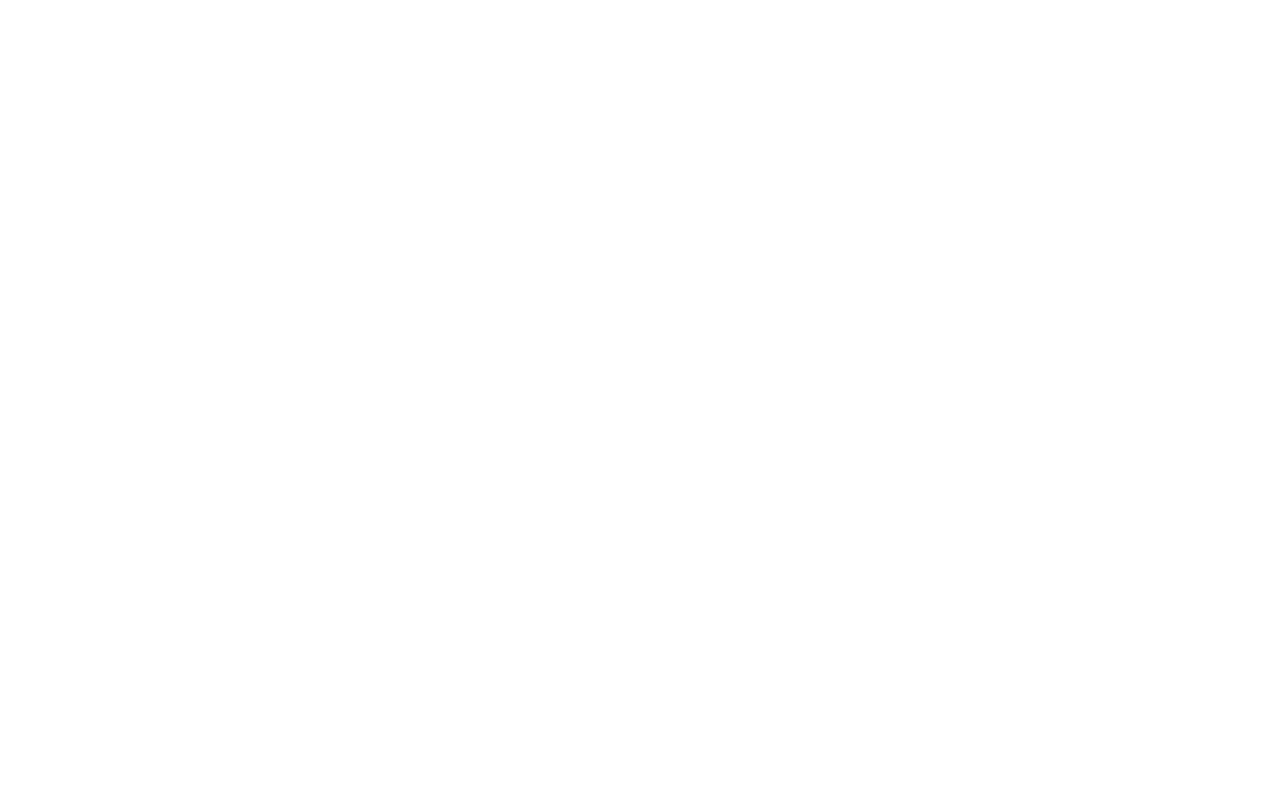
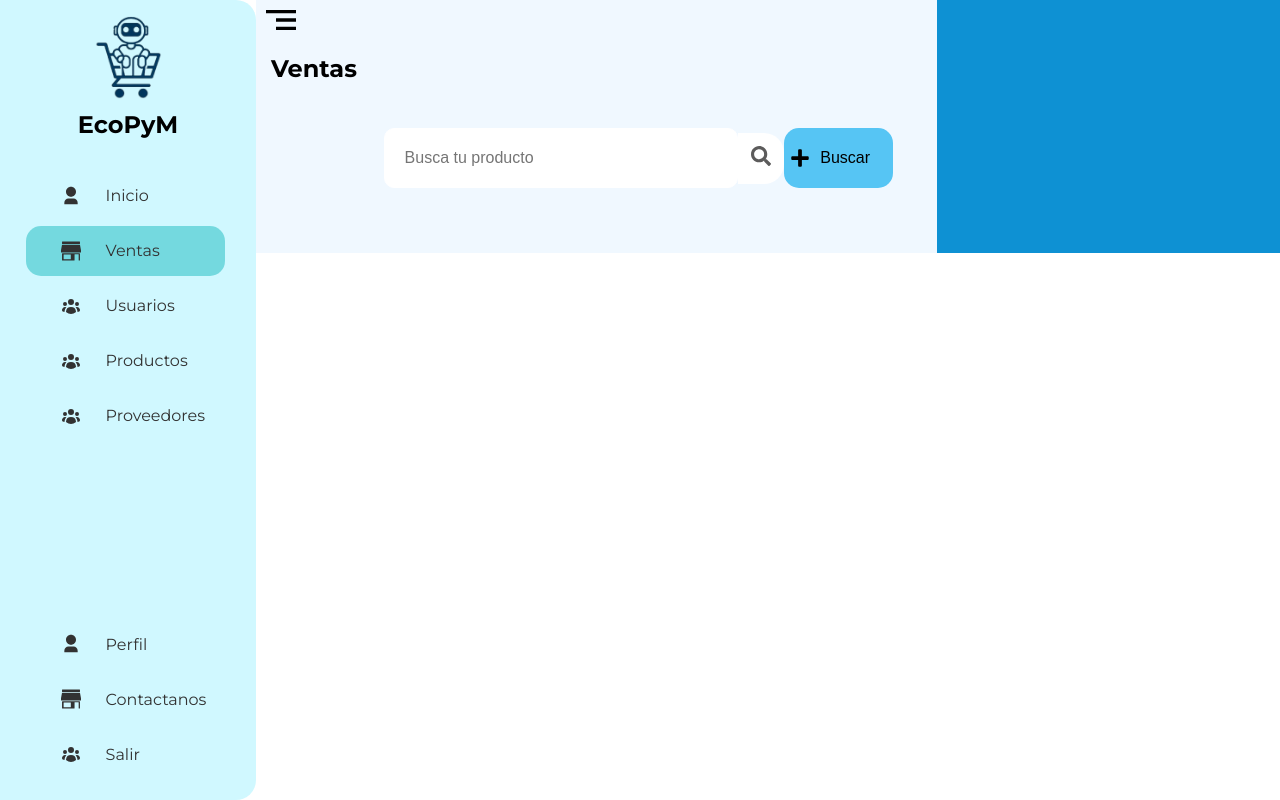
Before and after one commit to Tecnologico-Oaxaca/EcoPyM-Frontend, a React (Create React App) app: page /Menu/MisVentas in a window 1280 px wide. Before the commit this address had no page. Built offline with nearby package versions, Linux system fonts and the light colour scheme.

Commit message:
Complemento Componente ModalProducts

```diff
--- a/src/App.js
+++ b/src/App.js
@@ -13,6 +13,7 @@ import Dashboard from './Components/Dashboard/Dashboard';
 import Stock from './Components/Stock/Stock';
 import RegisterCode from './Components/Employee/RegisterCode';
 import Users from './Components/Users/Users';
+import Sales from './Components/Sales/Sales';
 
 function App() {
 
@@ -55,6 +56,7 @@ function App() {
       </Route>
       <Route path='/Menu' element={<LayoutHome sections1={MenuSections1} sections2={MenuSections2} />}>
           <Route index element={<Dashboard />} />
+          <Route path='MisVentas' element={<Sales />} />
           <Route path='MisUsuarios' element={<Users />} />
           <Route path='MisProductos' element={<Stock />} />
       </Route>
--- a/src/Components/ModalProducts/ModalProducts.css
+++ b/src/Components/ModalProducts/ModalProducts.css
@@ -72,6 +72,22 @@
     justify-content: center;
     gap: 100px;
     padding: 0px 0px 5px 0px;
+}
+
+.products-main-form {
+    display: flex;
+    flex-direction: column;
+}
+.bulk-active .products-main-form {
+    flex-direction: column;
+    justify-content: space-between;
+}
+.product-inputGroups-container, .company-inputGroups-container {
+    width: 100%;
+}
+
+.bulk-active .product-inputGroups-container, .bulk-active .company-inputGroups-container {
+    width: 48%; /* Ajusta según sea necesario para tu diseño */
 }
 
 .modalProducts-checkboxes div {
--- a/src/Components/ModalProducts/ModalProducts.js
+++ b/src/Components/ModalProducts/ModalProducts.js
@@ -20,6 +20,7 @@ function ModalProducts({ closeModal }) {
     const [ProductProveedor, setProductProveedor] = useState("");
 
     const [withCode, setWithCode] = useState(true);
+    const [generatedCodes, setGeneratedCodes] = useState(new Set());
     const [bulk, setBulk] = useState(false);
     const [notification, setNotification] = useState({ show: false, message: "" });
 
@@ -58,28 +59,55 @@ function ModalProducts({ closeModal }) {
     //AQUI SE AGREGA LA API PARA INSERTAR EL REGISTRO
     const handleSubmit = (event) => {
         event.preventDefault();
-            if (!ProductCode|| !ProductName || !ProductCantidad || !ProductUnit || !ProductAdquisicion || !ProductVenta || !ProductMarca || !ProductDepartamento) {
+        //SI SE SELECCIONA A GRANEL
+        const effectiveProductCode = bulk ? generateRandomCode() : ProductCode;
+        const effectiveProductMarca = bulk ? null : ProductMarca;
+        const effectiveProductDepartamento = bulk ? null : ProductDepartamento;
+
+        if (bulk) {
+            if (!ProductName || !ProductCantidad || !ProductUnit || !ProductVenta) {
                 setNotification({
                     show: true,
                     message: "Por favor completa la información."
                 });
                 return;
             }
+        } else {
 
-        console.log(ProductCode);
-        console.log(ProductName);
-        console.log(ProductCantidad);
-        console.log(ProductUnit);
-        console.log(ProductAdquisicion);
-        console.log(ProductVenta);
-        console.log(ProductMarca);
-        console.log(ProductDepartamento);
-        console.log(withCode);
-        console.log(bulk);
+            if (!ProductCode|| !ProductName || !ProductCantidad || !ProductUnit  || !ProductVenta || !ProductMarca || !ProductDepartamento) {
+            setNotification({
+                show: true,
+                message: "Por favor completa la información."
+            });
+            return;
+        }
+        }
+
+        console.log('Codigo:',effectiveProductCode);
+        console.log('Nombre:', ProductName);
+        console.log('Cantidad de Medida:',ProductCantidad);
+        console.log('Unidad de Medida:',ProductUnit);
+        console.log('Precio de Adquisición:',ProductAdquisicion);
+        console.log('Precio de venta:',ProductVenta);
+        console.log('Marca:',effectiveProductMarca);
+        console.log('Departamento:',effectiveProductDepartamento);
+        console.log('Existencias:', ProductExistencia);
+        console.log('Proveedor:', ProductProveedor);
+        console.log('',withCode);
+        console.log('',bulk);
         closeModal();
     };
 
-
+    const generateRandomCode = () => {
+        let randomNumber;
+        let newCode;
+        do {
+            randomNumber = Math.floor(10000 + Math.random() * 90000); // Genera un número aleatorio de cinco dígitos
+            newCode = `AG${randomNumber}`;
+        } while (generatedCodes.has(newCode)); // Repetir si el código ya existe
+        setGeneratedCodes(prevCodes => new Set(prevCodes).add(newCode)); // Añadir el nuevo código al set
+        return newCode;
+    };
 
 
 
@@ -139,10 +167,15 @@ function ModalProducts({ closeModal }) {
             </div>
 
 
-            <div className="modalProducts-body">
+            <div className={`modalProducts-body ${bulk ? 'bulk-active' : ''}`}>
                 <div className="products-Content-form">
                     <form className="products-main-form">
                     <div className="product-inputGroups-container">
+
+                        <div className="produts-inputGroup">
+
+                            <div>
+                            {!bulk && (
                                 <div className="produts-inputGroup">
                                     <label className='products-label' htmlFor="ProductCode">Codigo de barras</label>
                                     <div className="products-input-container">
@@ -154,6 +187,9 @@ function ModalProducts({ closeModal }) {
                                             onChange={(e) => setProductCode(e.target.value)}
                                             required
                                         />
+                                    </div>
+                                </div>
+                            )}
                             </div>
                             <label className='products-label' htmlFor="ProductName">Nombre</label>
                             <div className="products-input-container">
@@ -249,6 +285,7 @@ function ModalProducts({ closeModal }) {
                         </div>
                     </div>
                     <div className="products-inputGroupMedida">
+                    {!bulk && (
                         <div className="produts-inputGroupMedida">
                         <label className='products-label' htmlFor="ProductName">Marca</label>
                         <div className="company-input-container">
@@ -265,10 +302,12 @@ function ModalProducts({ closeModal }) {
                             </select>
                         </div>
                         </div>
+                    )}
                     </div>
 
 
                     <div className="products-inputGroupMedida">
+                    {!bulk && (
                         <div className="produts-inputGroupMedida">
                         <label className='products-label' htmlFor="ProductName">Departamento</label>
                         <div className="company-input-container">
@@ -285,6 +324,7 @@ function ModalProducts({ closeModal }) {
                             </select>
                         </div>
                         </div>
+                    )}
                     </div>
 
 
@@ -305,9 +345,20 @@ function ModalProducts({ closeModal }) {
                             </div>
                             </div>
                         </div>
-                        <div className="products-inputGroup">
-                            <label className='products-label' htmlFor="UnitName">Proveedor</label>
+                        <div className="products-inputGroupMedida">
+                            <div className="produts-inputGroupMedida">
+                                <label className='products-label' htmlFor="ProductProveedor">Proveedor</label>
                                     <div className="company-input-container">
+                                    {bulk ? (
+                                        <input
+                                            value={ProductProveedor}
+                                            type="text"
+                                            id="ProductProveedor"
+                                            placeholder="Ingrese proveedor"
+                                            onChange={(e) => setProductProveedor(e.target.value)}
+                                            required
+                                        />
+                                    ) : (
                                         <select className='products-custom-select'
                                             value={ProductProveedor}
                                             id="ProductsMarca"
@@ -319,7 +370,8 @@ function ModalProducts({ closeModal }) {
                                                 <option key={prov.id} value={prov.id}>{prov.name}</option>
                                              ))}
                                         </select>
-
+                                    )}
+                                </div>
                             </div>
                         </div>
                     </div>
@@ -336,7 +388,7 @@ function ModalProducts({ closeModal }) {
                 </div>
             </div>
     </div>
-  )
+  );
 }
 
 export default ModalProducts
--- /dev/null
+++ b/src/Components/Sales/Sales.css
@@ -0,0 +1,42 @@
+
+.sales-container{
+    display: flex;
+    border: none;
+    text-decoration: none;
+    box-sizing: border-box;
+    font-family: 'Montserrat', sans-serif;
+    justify-content: space-between;
+    background-color: #0e91d3;
+    width: auto;
+}
+.sales-container-section1{
+    width: 65%;
+    overflow-y: auto;
+    position: relative;
+    padding: 0px 10px 50px 5px;
+    align-items: center;
+    justify-content: center;
+    background-color: aliceblue;
+}
+
+.sales-search-container{
+    display: flex;
+    justify-content: right;
+    margin: 15px 0;
+}
+.sales-search-form{
+    display: flex;
+    width: 100%;
+    max-width: 400px;
+    align-items: center;
+}
+.sales-search-input{
+    flex-grow: 1;
+    border: 1px solid rgb(255, 255, 255);
+    padding: 20px;
+    font-size: 16px;
+    border-radius: 10px;
+    border-color: #ffffff;
+    box-shadow: #000000;
+    outline: none;
+}
--- /dev/null
+++ b/src/Components/Sales/Sales.js
@@ -0,0 +1,65 @@
+import React,  { useState } from 'react'
+import './Sales.css';
+import { FaPlus } from 'react-icons/fa';
+import { MdOutlineSegment } from "react-icons/md";
+import { FaSearch } from 'react-icons/fa';
+
+
+
+function Sales() {
+
+    const [searchTerm, setSearchTerm] = useState('');
+
+
+
+    const handleSearchSubmit = (event) => {
+        event.preventDefault();
+        console.log('Buscar:', searchTerm);
+    };
+
+
+    const handleSearchChange = (event) => {
+        setSearchTerm(event.target.value);
+    };
+
+  return (
+    <div className='sales-container'>
+        <div className='sales-container-section1'>
+            <div className="stock-cabecera">
+                <MdOutlineSegment className="stock-icono-classname-lines" />
+                <div className="stock-title">
+                    <h2 className="stock-header">Ventas</h2>
+                </div>
+                <div className="sales-search-container">
+                    <form onSubmit={handleSearchSubmit} className="sales-search-form">
+                        <input type="text" className="sales-search-input" placeholder="Busca tu producto" value={searchTerm}
+                            onChange={handleSearchChange} />
+                        <button type="submit" className="stock-search-button"><FaSearch /></button>
+                    </form>
+                    <div className="stock-añadir">
+                        <FaPlus className='stock-button-añadir' />
+                        <button className="stock-button-plus" >Buscar</button>
+                    </div>
+
+                </div>
+
+
+
+
+            </div>
+
+        </div>
+
+
+
+
+
+        <div className='sales-container-section2'>
+
+        </div>
+
+    </div>
+  )
+}
+
+export default Sales
--- a/src/Components/Stock/Stock.css
+++ b/src/Components/Stock/Stock.css
@@ -12,7 +12,7 @@
 }
 
 .stock-container {
-    width: 75%;
+    width: 78%;
     overflow-y: auto;
     position: relative;
     padding: 0px 10px 50px 5px;
```
Lines whose indentation alone changed are shown as unchanged.
